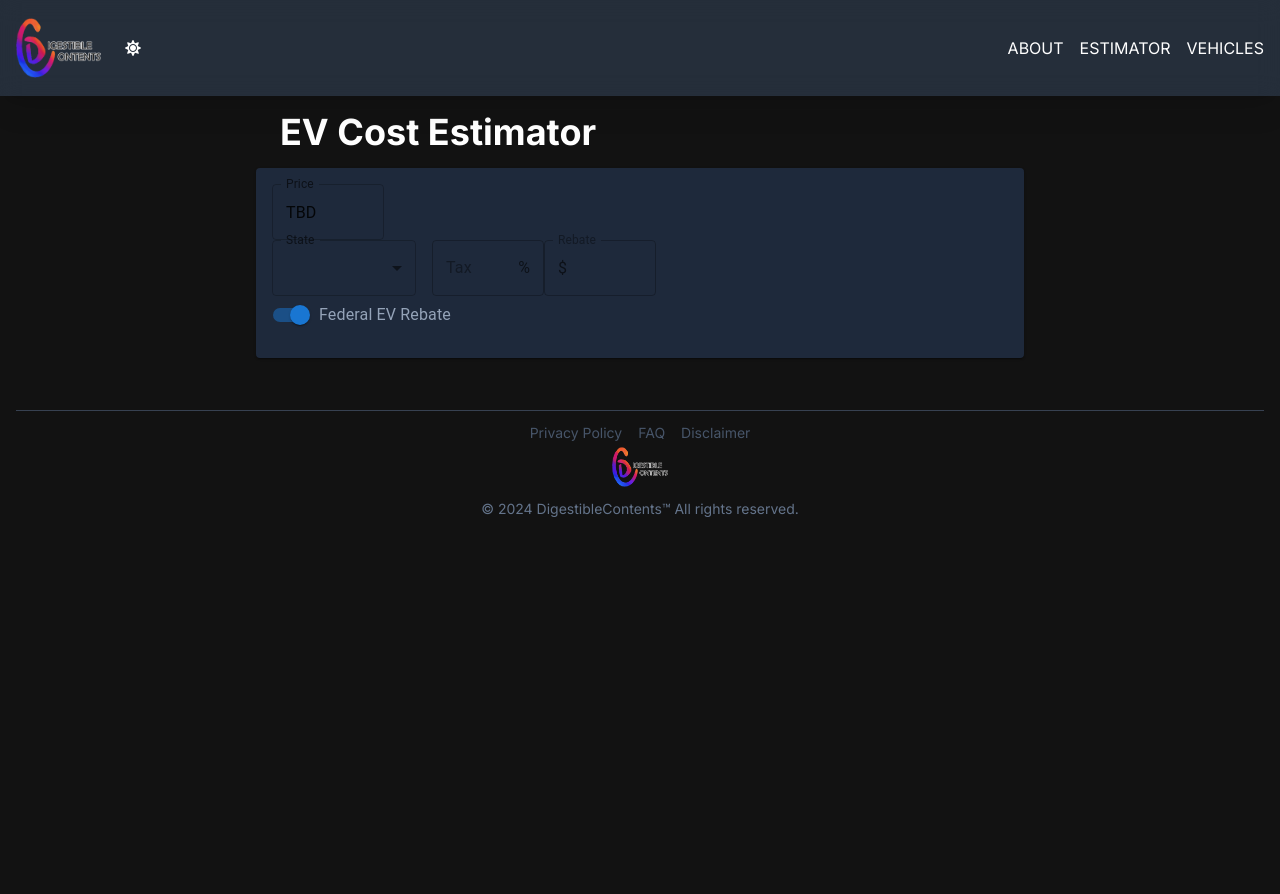
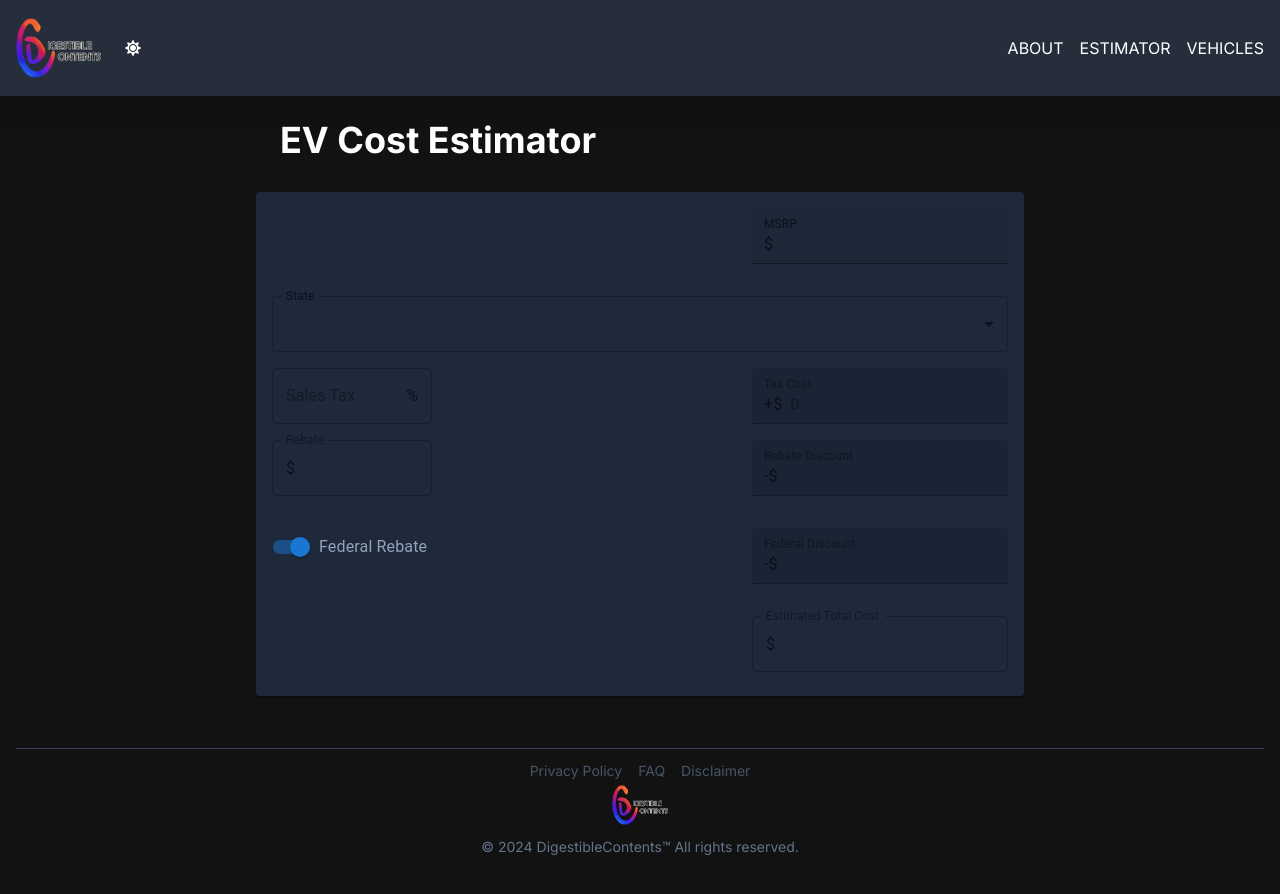
Before and after one commit to issaloo/ev-price-tracker-frontend, a Next.js app: page /estimator in a window 1280 px wide. Shown: the top 894 px of the page. Before the commit the page ends 801 px from the top, so only its background shows below. Built offline with nearby package versions, Linux system fonts and the light colour scheme.

Commit message:
feat(multiple): update select

```diff
--- a/app/components/Card/CardPage.tsx
+++ b/app/components/Card/CardPage.tsx
@@ -7,9 +7,9 @@ interface Props {
 
 const CardPage = ({ children }: Props) => {
   return (
-    <div className="flex flex-col">
+    <div className="w-full flex flex-col">
       <div className="w-full flex flex-row justify-center items-start">
-        <Card className="mt-9 md:w-3/5 sm:w-4/5 mx-6 bg-white dark:bg-slate-800">
+        <Card className="mt-8 md:w-3/5 sm:w-4/5 mx-6 bg-white dark:bg-slate-800">
           <CardContent>{children}</CardContent>
         </Card>
       </div>
--- /dev/null
+++ b/app/components/Field/FieldEstimator.tsx
@@ -0,0 +1,147 @@
+"use client";
+import { useState } from "react";
+import {
+  FormControl,
+  FormControlLabel,
+  FormGroup,
+  InputAdornment,
+  InputLabel,
+  MenuItem,
+  Select,
+  Switch,
+  TextField,
+} from "@mui/material";
+import { SelectChangeEvent } from "@mui/material/Select";
+
+import stateObjectList from "./stateObjectList.json";
+// TODO: add dark mode, add State rebates as well
+
+const FieldEstimator = () => {
+  const [st, setSt] = useState<any>({ salesTax: "", rebate: "" });
+
+  const handleChange = (event: SelectChangeEvent) => {
+    setSt(event.target.value);
+  };
+  return (
+    <div className="flex flex-col w-full">
+      <div className="flex flex-row w-full justify-between">
+        <div className="w-40 mr-16" />
+        <TextField
+          id="filled-number"
+          label="MSRP"
+          type="number"
+          InputProps={{
+            startAdornment: <InputAdornment position="start">$</InputAdornment>,
+          }}
+          variant="filled"
+          className="w-64"
+        />
+      </div>
+      <div className="flex flex-row w-full mt-8">
+        <FormControl fullWidth className="w-48">
+          <InputLabel id="select-label-state">State</InputLabel>
+          <Select
+            labelId="select-label-state"
+            id="select-state"
+            value={st}
+            label="State"
+            onChange={handleChange}
+          >
+            {stateObjectList.map((menuObject: any) => (
+              <MenuItem key={menuObject.label} value={menuObject.value}>
+                {menuObject.label}
+              </MenuItem>
+            ))}
+          </Select>
+        </FormControl>
+      </div>
+      <div className="flex flex-row w-full mt-4 justify-between">
+        <div className="w-64">
+          <TextField
+            disabled
+            label="Sales Tax"
+            value={st.salesTax}
+            InputProps={{
+              endAdornment: <InputAdornment position="end">%</InputAdornment>,
+            }}
+            className="ml-8 mr-12 w-40"
+          />
+        </div>
+        <TextField
+          disabled
+          label="Tax Cost"
+          value={st.salesTax * 10} // INSERT MSRP to multiply
+          variant="filled"
+          InputProps={{
+            startAdornment: (
+              <InputAdornment position="start">+$</InputAdornment>
+            ),
+          }}
+          className="w-64"
+        />
+      </div>
+      <div className="flex flex-row w-full mt-4 justify-between">
+        <div className="w-64">
+          <TextField
+            disabled
+            label="Rebate"
+            value={st.rebate}
+            InputProps={{
+              startAdornment: (
+                <InputAdornment position="start">$</InputAdornment>
+              ),
+            }}
+            className="ml-8 mr-12 w-40"
+          />
+        </div>
+        <TextField
+          disabled
+          label="Rebate Discount"
+          value={st.rebate}
+          variant="filled"
+          InputProps={{
+            startAdornment: (
+              <InputAdornment position="start">-$</InputAdornment>
+            ),
+          }}
+          className="w-64"
+        />
+      </div>
+      <div className="flex flex-row w-full mt-8 justify-between">
+        <FormGroup className="w-64">
+          <FormControlLabel
+            control={<Switch defaultChecked />}
+            className="text-black dark:text-slate-400"
+            label="Federal Rebate"
+          />
+        </FormGroup>
+        <TextField
+          disabled
+          label="Federal Discount"
+          value={st.rebate}
+          variant="filled"
+          InputProps={{
+            startAdornment: (
+              <InputAdornment position="start">-$</InputAdornment>
+            ),
+          }}
+          className="w-64"
+        />
+      </div>
+      <div className="flex flex-row w-full mt-8 justify-between">
+        <div className="w-64" />
+        <TextField
+          disabled
+          label="Estimated Total Cost"
+          value={st.rebate} // update cost resulting cost here
+          InputProps={{
+            startAdornment: <InputAdornment position="start">$</InputAdornment>,
+          }}
+          className="w-64"
+        />
+      </div>
+    </div>
+  );
+};
+
+export default FieldEstimator;
--- a/app/components/Select/SelectState.tsx
+++ /dev/null
@@ -1,69 +0,0 @@
-"use client";
-import { useState } from "react";
-import {
-  FormControl,
-  InputAdornment,
-  InputLabel,
-  MenuItem,
-  Select,
-  TextField,
-} from "@mui/material";
-import { SelectChangeEvent } from "@mui/material/Select";
-
-import stateObjectList from "./stateObjectList.json";
-// TODO: abstract out State and sales tax into a json file!
-// TODO: add dark mode, add State rebates as well
-
-// st is an object, need to update the useState
-
-const SelectState = () => {
-  const [st, setSt] = useState<any>({ salesTax: "", rebate: "" });
-
-  const handleChange = (event: SelectChangeEvent) => {
-    setSt(event.target.value);
-  };
-  return (
-    <div className="flex flex-row w-full">
-      <div className="w-36 mr-4">
-        <FormControl fullWidth>
-          <InputLabel id="select-label-state">State</InputLabel>
-          <Select
-            labelId="select-label-state"
-            id="select-state"
-            value={st}
-            label="State"
-            onChange={handleChange}
-          >
-            {stateObjectList.map((menuObject: any) => (
-              <MenuItem key={menuObject.label} value={menuObject.value}>
-                {menuObject.label}
-              </MenuItem>
-            ))}
-          </Select>
-        </FormControl>
-      </div>
-      <div className="w-28">
-        <TextField
-          disabled
-          label="Tax"
-          value={st.salesTax}
-          InputProps={{
-            endAdornment: <InputAdornment position="end">%</InputAdornment>,
-          }}
-        />
-      </div>
-      <div className="w-28">
-        <TextField
-          disabled
-          label="Rebate"
-          value={st.rebate}
-          InputProps={{
-            startAdornment: <InputAdornment position="start">$</InputAdornment>,
-          }}
-        />
-      </div>
-    </div>
-  );
-};
-
-export default SelectState;
--- a/app/estimator/page.tsx
+++ b/app/estimator/page.tsx
@@ -1,14 +1,5 @@
-import {
-  Card,
-  CardContent,
-  FormControlLabel,
-  FormGroup,
-  Switch,
-  TextField,
-  Typography,
-} from "@mui/material";
-
-import SelectState from "../components/Select/SelectState";
+import CardPage from "../components/Card/CardPage";
+import FieldEstimator from "../components/Field/FieldEstimator";
 
 export const metadata = {
   title: "EV Price Tracker | Vehicle Cost Estimator",
@@ -21,33 +12,15 @@ export const metadata = {
 
 export default function Estimator() {
   return (
-    <div className="flex flex-col">
-      <div className="w-full flex flex-col justify-center items-center">
-        <div className="w-full flex flex-col md:w-3/5 sm:w-4/5 mt-4">
-          <h4 className="mx-6 text-4xl font-bold capitalize">
-            EV Cost Estimator
-          </h4>
-        </div>
-        <Card className="mt-4 md:w-3/5 sm:w-4/5 mx-6 bg-white dark:bg-slate-800">
-          <CardContent>
-            <Typography
-              variant="h5"
-              className="mb-2 text-black dark:text-slate-200"
-            ></Typography>
-            <div className="w-28">
-              <TextField label="Price" value="TBD" />
-            </div>
-            <SelectState />
-            <FormGroup>
-              <FormControlLabel
-                control={<Switch defaultChecked />}
-                className="text-black dark:text-slate-400"
-                label="Federal EV Rebate"
-              />
-            </FormGroup>
-          </CardContent>
-        </Card>
+    <div className="w-full flex flex-col justify-center items-center">
+      <div className="w-full flex flex-col md:w-3/5 sm:w-4/5 mt-6">
+        <h4 className="mx-6 text-4xl font-bold capitalize">
+          EV Cost Estimator
+        </h4>
       </div>
+      <CardPage>
+        <FieldEstimator />
+      </CardPage>
     </div>
   );
 }
```
Also changed, not shown: app/components/Field/FieldMenuItems.tsx (renamed from app/components/Select/SelectMenuItems.tsx), app/components/Field/stateObjectList.json (renamed from app/components/Select/stateObjectList.json).
